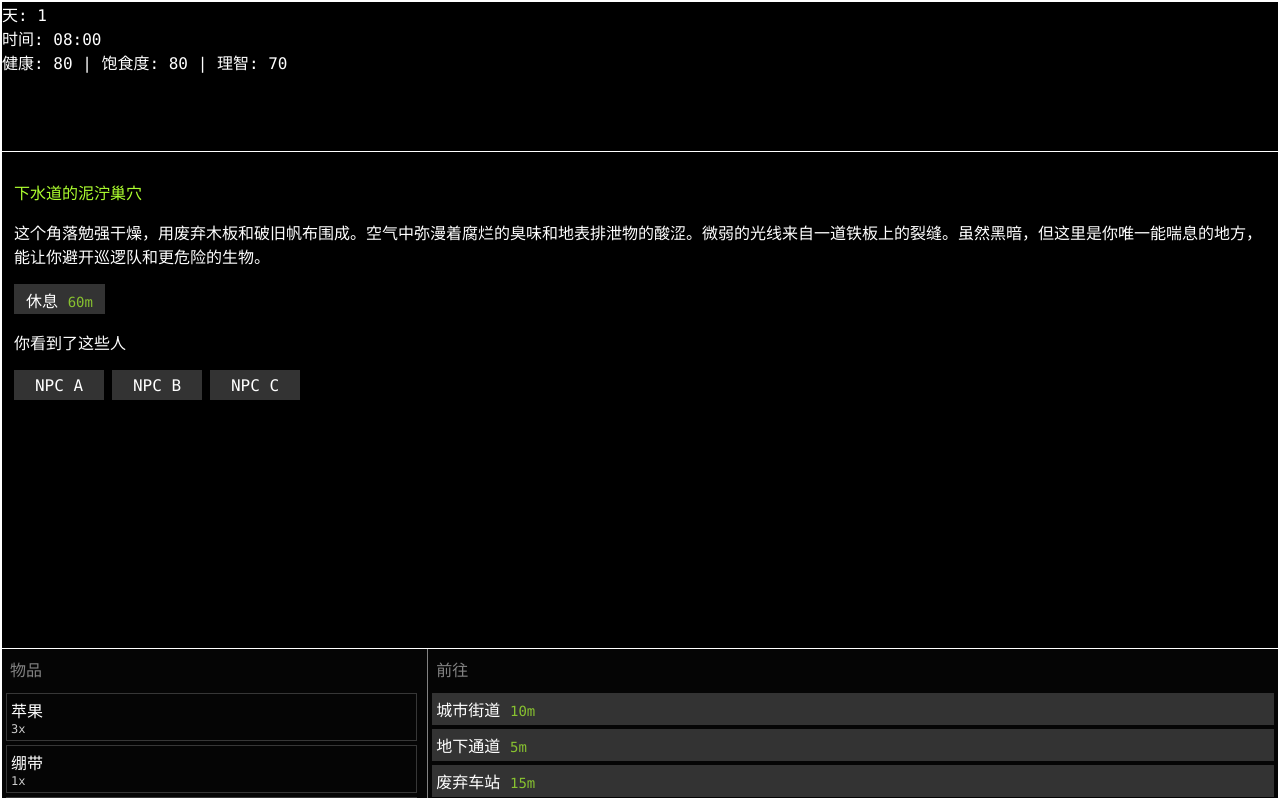
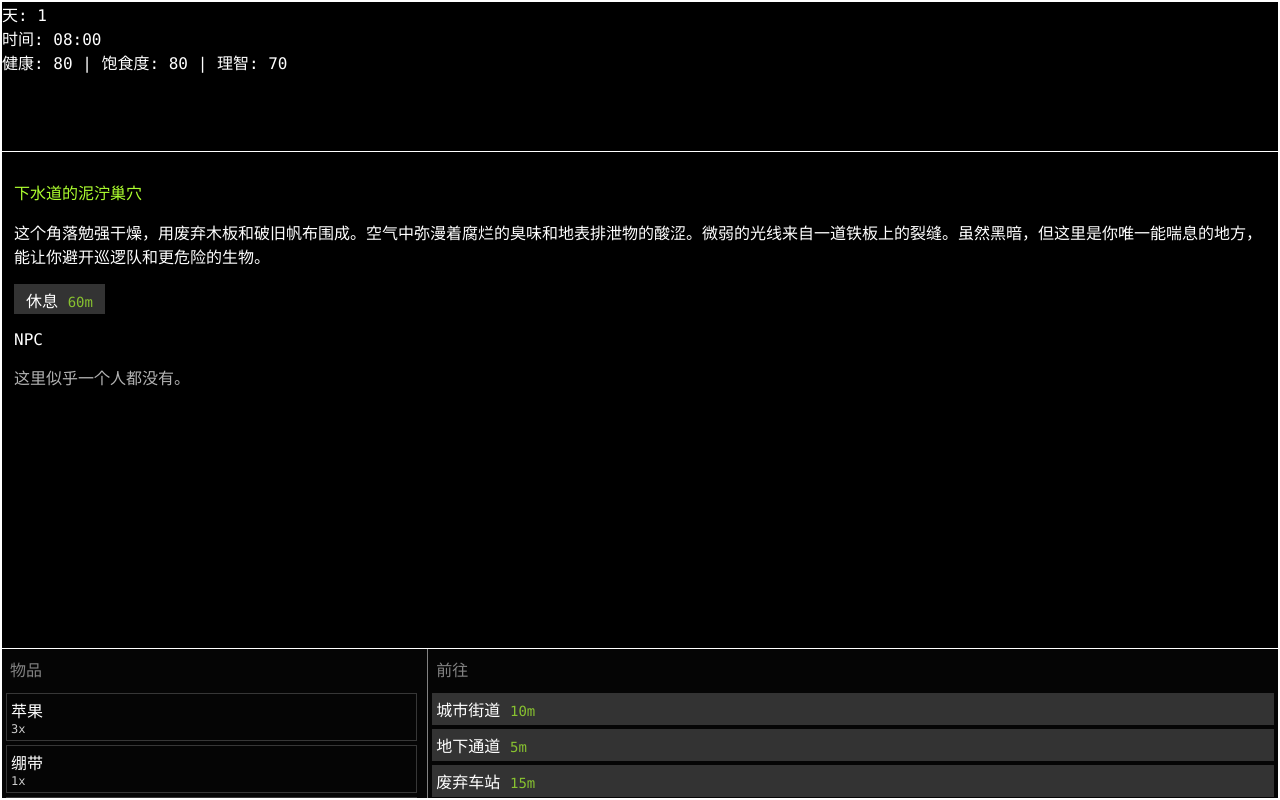
Before and after one commit to sevenxmonkey/sewer-hideout-game, a React (Create React App) app: page / in a window 1280 px wide. Built offline with nearby package versions, Linux system fonts and the light colour scheme.

Commit message:
feat: add npc system

```diff
--- a/src/components/SceneView.tsx
+++ b/src/components/SceneView.tsx
@@ -1,12 +1,14 @@
 import React from 'react';
 import { useGame } from '../store/GameContext';
 import { useLocalization } from '../store/LocalizationContext';
+import { getNpcPresencesAt } from '../data/npcs';
 
 export const SceneView: React.FC = () => {
   const { state, performLocalAction } = useGame();
   const { t } = useLocalization();
 
   const loc = state.map.allLocations[state.player.locationId];
+  const npcPresences = getNpcPresencesAt(state.player.locationId, state.runtime.gameTime);
 
   return (
     <div className="scene-view">
@@ -21,11 +23,17 @@ export const SceneView: React.FC = () => {
           </button>
         ))}
       </div>
-      <p>你看到了这些人</p>
+      <p>{t('ui.npcs')}</p>
       <div>
-        {['NPC A', 'NPC B', 'NPC C'].map((n) => (
-          <button key={n}>{n}</button>
-        ))}
+        {npcPresences.length === 0 ? (
+          <span style={{ opacity: 0.7 }}>{t('npc.none')}</span>
+        ) : (
+          npcPresences.map(({ npc, slot }) => (
+            <button key={npc.id} onClick={() => console.log(t(slot.interactionKey))}>
+              {t(npc.nameKey)}
+            </button>
+          ))
+        )}
       </div>
     </div>
   );
--- /dev/null
+++ b/src/data/npcs.ts
@@ -0,0 +1,123 @@
+import type { INPC, INPCScheduleEntry } from '../interfaces/INPC';
+
+// 一天按 0-1439 分钟计算
+const H = (h: number, m: number = 0) => h * 60 + m;
+
+export const npcs: INPC[] = [
+  {
+    id: 'mara',
+    nameKey: 'npc.mara.name',
+    schedule: [
+      {
+        locationId: 'black_market',
+        // 下午到深夜都能遇到玛拉，提升遇见概率
+        startMinutes: H(14, 0), // 14:00
+        endMinutes: H(20, 0), // 20:00
+        interactionKey: 'npc.mara.afternoon_black_market',
+      },
+      {
+        locationId: 'black_market',
+        startMinutes: H(20, 0), // 20:00
+        endMinutes: H(24, 0), // 24:00
+        interactionKey: 'npc.mara.night_black_market',
+      },
+    ],
+  },
+  {
+    id: 'old_thom',
+    nameKey: 'npc.old_thom.name',
+    schedule: [
+      {
+        locationId: 'riverside_dock',
+        startMinutes: H(5, 0), // 05:00
+        endMinutes: H(11, 0), // 11:00
+        interactionKey: 'npc.old_thom.morning_dock',
+      },
+      {
+        locationId: 'riverside_dock',
+        startMinutes: H(17, 0), // 17:00
+        endMinutes: H(21, 0), // 21:00
+        interactionKey: 'npc.old_thom.evening_dock',
+      },
+    ],
+  },
+  {
+    id: 'sister_hana',
+    nameKey: 'npc.sister_hana.name',
+    schedule: [
+      {
+        locationId: 'city_streets',
+        startMinutes: H(10, 0), // 10:00
+        endMinutes: H(16, 0), // 16:00
+        interactionKey: 'npc.sister_hana.day_streets',
+      },
+      {
+        locationId: 'sewer_hideout',
+        startMinutes: H(21, 0), // 21:00
+        endMinutes: H(23, 0), // 23:00
+        interactionKey: 'npc.sister_hana.evening_sewer',
+      },
+    ],
+  },
+  {
+    id: 'rat_king',
+    nameKey: 'npc.rat_king.name',
+    schedule: [
+      {
+        locationId: 'underground_tunnel',
+        startMinutes: H(20, 0), // 20:00
+        endMinutes: H(24, 0), // 24:00
+        interactionKey: 'npc.rat_king.night_tunnel',
+      },
+      {
+        locationId: 'underground_tunnel',
+        startMinutes: H(0, 0), // 00:00
+        endMinutes: H(4, 0), // 04:00
+        interactionKey: 'npc.rat_king.dawn_tunnel',
+      },
+    ],
+  },
+  {
+    id: 'station_doctor',
+    nameKey: 'npc.station_doctor.name',
+    schedule: [
+      {
+        locationId: 'abandoned_station',
+        startMinutes: H(13, 0), // 13:00
+        endMinutes: H(18, 0), // 18:00
+        interactionKey: 'npc.station_doctor.day_station',
+      },
+      {
+        locationId: 'abandoned_station',
+        startMinutes: H(18, 0), // 18:00
+        endMinutes: H(23, 0), // 23:00
+        interactionKey: 'npc.station_doctor.night_station',
+      },
+    ],
+  },
+];
+
+export interface INpcPresence {
+  npc: INPC;
+  slot: INPCScheduleEntry;
+}
+
+export function getNpcPresencesAt(locationId: string, gameTimeMinutes: number): INpcPresence[] {
+  const minutes = gameTimeMinutes % 1440;
+  const presences: INpcPresence[] = [];
+
+  for (const npc of npcs) {
+    for (const slot of npc.schedule) {
+      if (
+        slot.locationId === locationId &&
+        minutes >= slot.startMinutes &&
+        minutes < slot.endMinutes
+      ) {
+        presences.push({ npc, slot });
+        break; // 一个 NPC 同一时间只取第一个符合的时段
+      }
+    }
+  }
+
+  return presences;
+}
--- /dev/null
+++ b/src/interfaces/INPC.ts
@@ -0,0 +1,12 @@
+export interface INPCScheduleEntry {
+  locationId: string; // 出现的地点 ID，对应 ILocation.id
+  startMinutes: number; // 当天开始时间（含），单位：分钟，例如 8:00 -> 480
+  endMinutes: number; // 当天结束时间（不含），单位：分钟
+  interactionKey: string; // 该时段 & 地点下的交互文案 key
+}
+
+export interface INPC {
+  id: string; // 唯一 ID，用于逻辑和存储
+  nameKey: string; // 本地化键：例如 'npc.mara.name'
+  schedule: INPCScheduleEntry[]; // 一天内的多个时间段安排
+}
--- a/src/locales/en-US.json
+++ b/src/locales/en-US.json
@@ -43,6 +43,34 @@
     "coffee": { "name": "Coffee", "desc": "A bitter drink. Restores some sanity." },
     "sweets": { "name": "Sweets", "desc": "Candy that lifts spirits." }
   },
+  "npc": {
+    "none": "No one seems to be here.",
+    "mara": {
+      "name": "Mara the Fixer",
+      "afternoon_black_market": "In the half-lit alleys of the market, Mara casually asks what you’re looking for, hinting she can move almost anything—if your goods are interesting enough.",
+      "night_black_market": "Under the cover of night, Mara’s tone turns sharper; she warns you that people who show up empty-handed rarely get a second chance here."
+    },
+    "old_thom": {
+      "name": "Old Thom",
+      "morning_dock": "Old Thom nods toward the river, muttering about fresh crates drifting in with the morning current and telling you to keep your eyes open.",
+      "evening_dock": "As the light fades, Old Thom warns you that once it’s dark, the dock belongs more to raiders than scavengers."
+    },
+    "sister_hana": {
+      "name": "Sister Hana",
+      "day_streets": "Sister Hana stops you on the street, offering a brief prayer and a reminder that even in this city, there are still people worth trusting.",
+      "evening_sewer": "Finding you back in the hideout, Sister Hana sits for a moment, asking softly if the city felt heavier today than yesterday."
+    },
+    "rat_king": {
+      "name": "The Rat King",
+      "night_tunnel": "From a corner of the tunnel, the Rat King whispers about shifting patrol routes, trading secrets for a glint of metal in your hand.",
+      "dawn_tunnel": "At the edge of dawn, the Rat King seems restless, hinting that something big is moving aboveground and urging you to stay below a little longer."
+    },
+    "station_doctor": {
+      "name": "Station Doctor",
+      "day_station": "The Station Doctor eyes your wounds with a professional frown, advising you to clean them properly before the rust and dust sink deeper.",
+      "night_station": "With tired eyes, the Station Doctor tells you he’s patched up too many people today and suggests you avoid adding to that number tonight."
+    }
+  },
   "ui": {
     "move": "Move",
     "satiety": "Satiety",
--- a/src/locales/zh-CN.json
+++ b/src/locales/zh-CN.json
@@ -43,6 +43,34 @@
     "coffee": { "name": "咖啡", "desc": "苦涩的咖啡，能恢复一点精神。" },
     "sweets": { "name": "糖果", "desc": "能让人心情愉快的零食。" }
   },
+  "npc": {
+    "none": "这里似乎一个人都没有。",
+    "mara": {
+      "name": "掮客玛拉",
+      "afternoon_black_market": "下午的黑市人声嘈杂，玛拉装作漫不经心地问你最近有没有“新货”，顺带提起她认识几位肯花大价钱的买家。",
+      "night_black_market": "夜色彻底落下时，玛拉的语气比白天冷得多，她提醒你在这里空着手出现太多次，很容易被人“记住”。"
+    },
+    "old_thom": {
+      "name": "老汤姆",
+      "morning_dock": "清晨的河面还带着雾气，老汤姆用沙哑的嗓音指给你看顺流漂来的木箱，暗示今天也许能捡到不错的东西。",
+      "evening_dock": "傍晚风变凉时，老汤姆把烟头踩灭，提醒你天黑之后码头更像是抢劫者的地盘，而不是拾荒人的。"
+    },
+    "sister_hana": {
+      "name": "哈娜修女",
+      "day_streets": "白天的街道依旧嘈杂，哈娜修女从人群中挤到你身边，塞给你一块干面包，嘴上却反复叮嘱你别轻信任何善意。",
+      "evening_sewer": "你回到巢穴时，哈娜修女难得坐下来陪你一会儿，只是轻声问了句“今天过得比昨天糟吗？还是好一点？”"
+    },
+    "rat_king": {
+      "name": "“鼠王”线人",
+      "night_tunnel": "夜里的通道只剩水声回荡，“鼠王”从阴影里探出头来，用几句支离破碎的情报换走了你掌心里那点微光。",
+      "dawn_tunnel": "黎明前的湿冷最刺骨，“鼠王”罕见地显得有些焦躁，只说今晚地面上会有“大动作”，劝你暂时别露头。"
+    },
+    "station_doctor": {
+      "name": "车站医生",
+      "day_station": "白天的废弃车站里，车站医生翻着手里那点残破药品，一边给你处理划伤，一边抱怨这里比战场还缺东西。",
+      "night_station": "夜色把车站染得更破败，车站医生揉着太阳穴，说今天已经缝合太多人皮肉，真心希望别再在地上捡到你。"
+    }
+  },
   "ui": {
     "move": "移动",
     "inventory": "物品",
```
